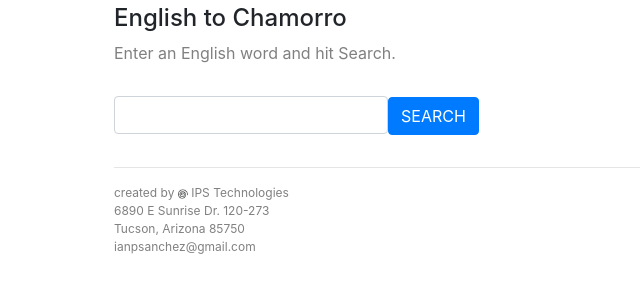
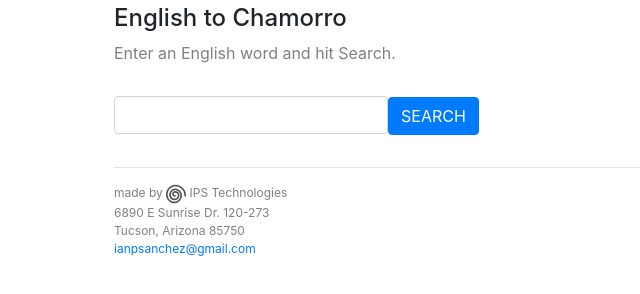
Before and after one commit to ianpsanchez/chamdict, a website with bundled scripts: page app/index.html in a window 1280 px wide. Shown: the whole page, without its empty margins (0-640 px from the left). Built offline with nearby package versions, Linux system fonts and the light colour scheme.

Commit message:
added href email

```diff
--- a/app/index.html
+++ b/app/index.html
@@ -47,10 +47,10 @@
         <div class="row">
             <div class="col-1"></div>
             <div class="col-10" style="color:grey; font-size: 12">
-                created by <img src="./images/Spiral-512.png" alt="Created By" height="10" width="10"> IPS Technologies </br>
+                made by <img src="./images/Spiral-512.png" alt="Created By" height="20" width="20"> IPS Technologies </br>
                 6890 E Sunrise Dr. 120-273</br>
                 Tucson, Arizona 85750</br>
-                ianpsanchez@gmail.com
+                <a href="mailto:ianpsanchez@gmail.com">ianpsanchez@gmail.com</a>
             </div>
             <div class="col-1"></div>
         </div>
```
